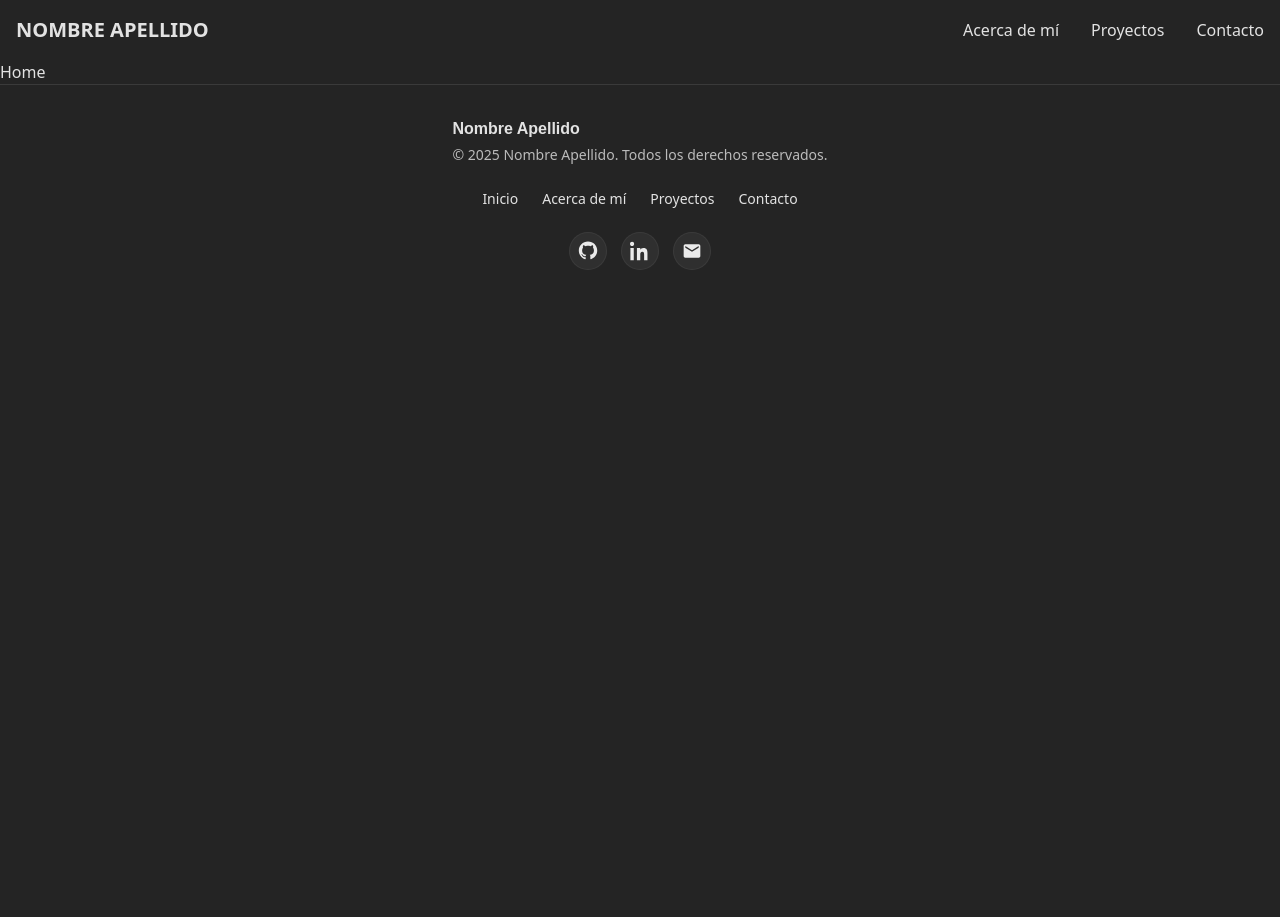
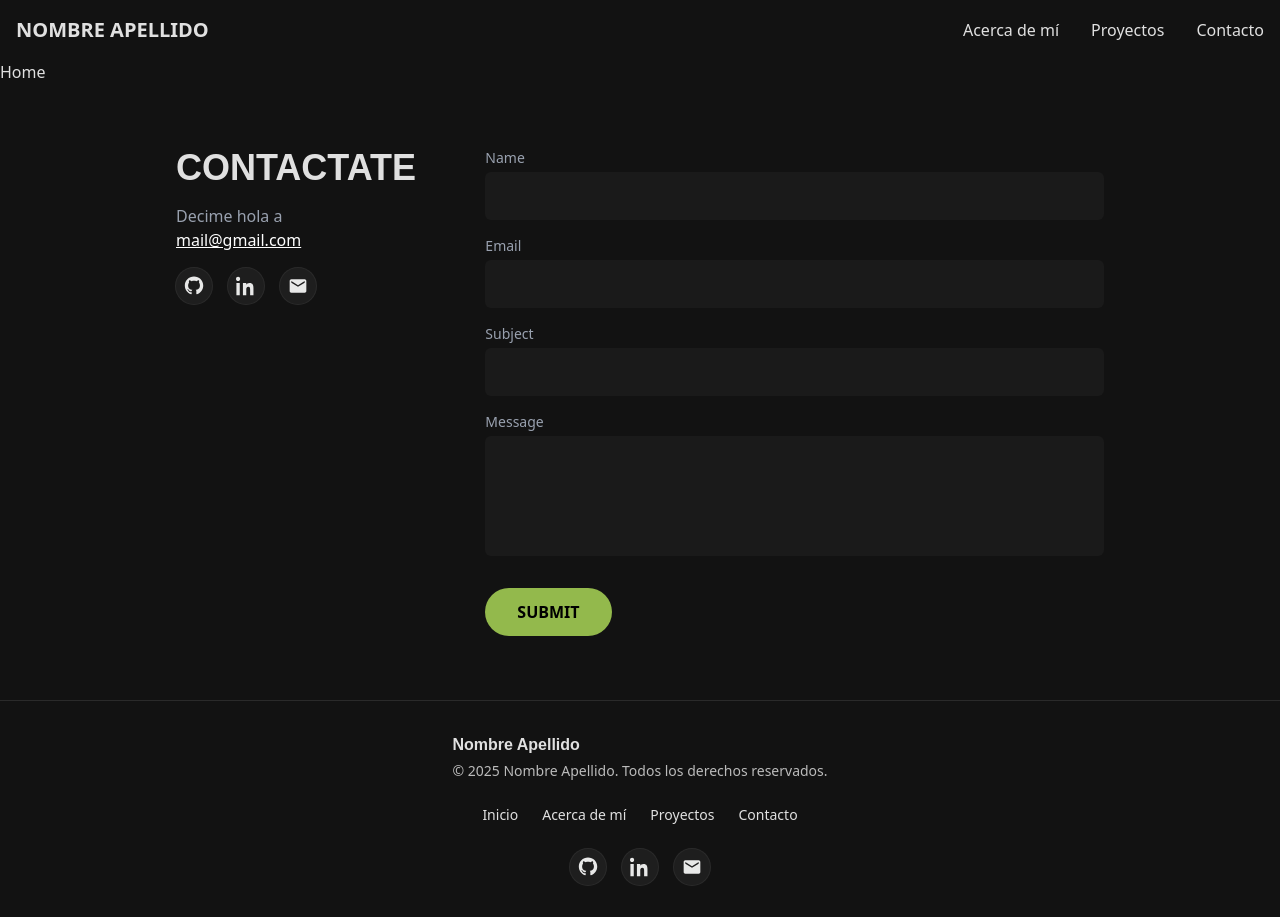
Before and after one commit to leocantero/portafolio-personal, a React (Vite) app: page / in a window 1280 px wide. Before the commit the page ends 800 px from the top, so only its background shows below. Built offline with nearby package versions, Linux system fonts and the light colour scheme; no server answers.

Commit message:
Agrego el formulario de contacto al layout y otros ajustes

```diff
--- a/src/components/ContactForm.jsx
+++ b/src/components/ContactForm.jsx
@@ -4,7 +4,10 @@ export const ContactForm = () => {
   const FORMSPREE_URL = import.meta.env.VITE_FORMSPREE_URL;
 
   return (
-    <section className="max-w-9/12 mx-auto px-4 py-16 flex row justify-between items-top gap-16">
+    <section
+      id="contacto"
+      className="max-w-9/12 mx-auto px-4 py-16 flex row justify-between items-top gap-16"
+    >
       {/* Columna Izquierda: Información */}
       <div className="md:w-1/4">
         <h2 className="text-4xl font-bold montserrat-title-bold uppercase w-5xl mb-4">
--- a/src/components/Header.jsx
+++ b/src/components/Header.jsx
@@ -23,7 +23,13 @@ export const Header = () => {
         <li className="cursor-pointer hover:text-(--acento-color) transition-all duration-300 ease-in-out hover:drop-shadow-[0_0_10px_rgba(255,255,255,0.8)]">
           Proyectos
         </li>
-        <li className="cursor-pointer hover:text-(--acento-color) transition-all duration-300 ease-in-out hover:drop-shadow-[0_0_10px_rgba(255,255,255,0.8)]">
+        <li
+          className="cursor-pointer hover:text-(--acento-color) transition-all duration-300 ease-in-out hover:drop-shadow-[0_0_10px_rgba(255,255,255,0.8)]"
+          onClick={() => {
+            const seccion = document.getElementById("contacto");
+            seccion?.scrollIntoView({ behavior: "smooth" });
+          }}
+        >
           Contacto
         </li>
       </ul>
--- a/src/index.css
+++ b/src/index.css
@@ -9,7 +9,7 @@
 
   color-scheme: light dark;
   color: rgba(255, 255, 255, 0.87);
-  background-color: #242424;
+  background-color: #121212;
 
   font-synthesis: none;
   text-rendering: optimizeLegibility;
--- a/src/pages/About.jsx
+++ b/src/pages/About.jsx
@@ -97,8 +97,6 @@ export const About = () => {
           </ol>
         </div>
       </section>
-
-      <ContactForm />
     </>
   );
 };
--- a/src/pages/Layout.jsx
+++ b/src/pages/Layout.jsx
@@ -1,14 +1,16 @@
-import React from 'react'
-import { Header } from '../components/header'
-import { Footer } from '../components/Footer'
-import { Outlet } from 'react-router'
+import React from "react";
+import { Header } from "../components/Header";
+import { Footer } from "../components/Footer";
+import { Outlet } from "react-router";
+import { ContactForm } from "../components/ContactForm";
 
 export const Layout = () => {
   return (
     <>
-        <Header />
-        <Outlet />
-        <Footer />
+      <Header />
+      <Outlet />
+      <ContactForm />
+      <Footer />
     </>
-  )
-}
+  );
+};
```
